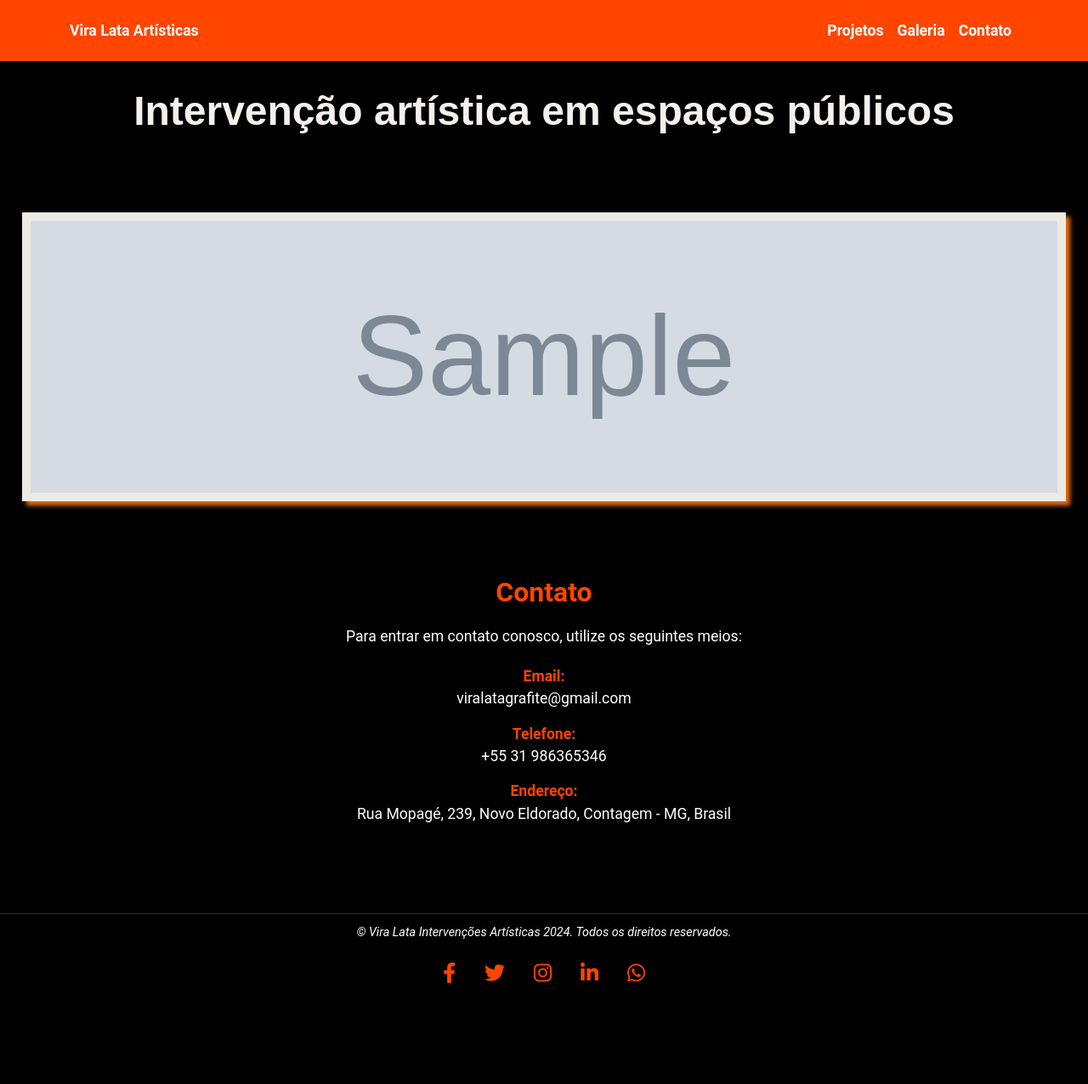
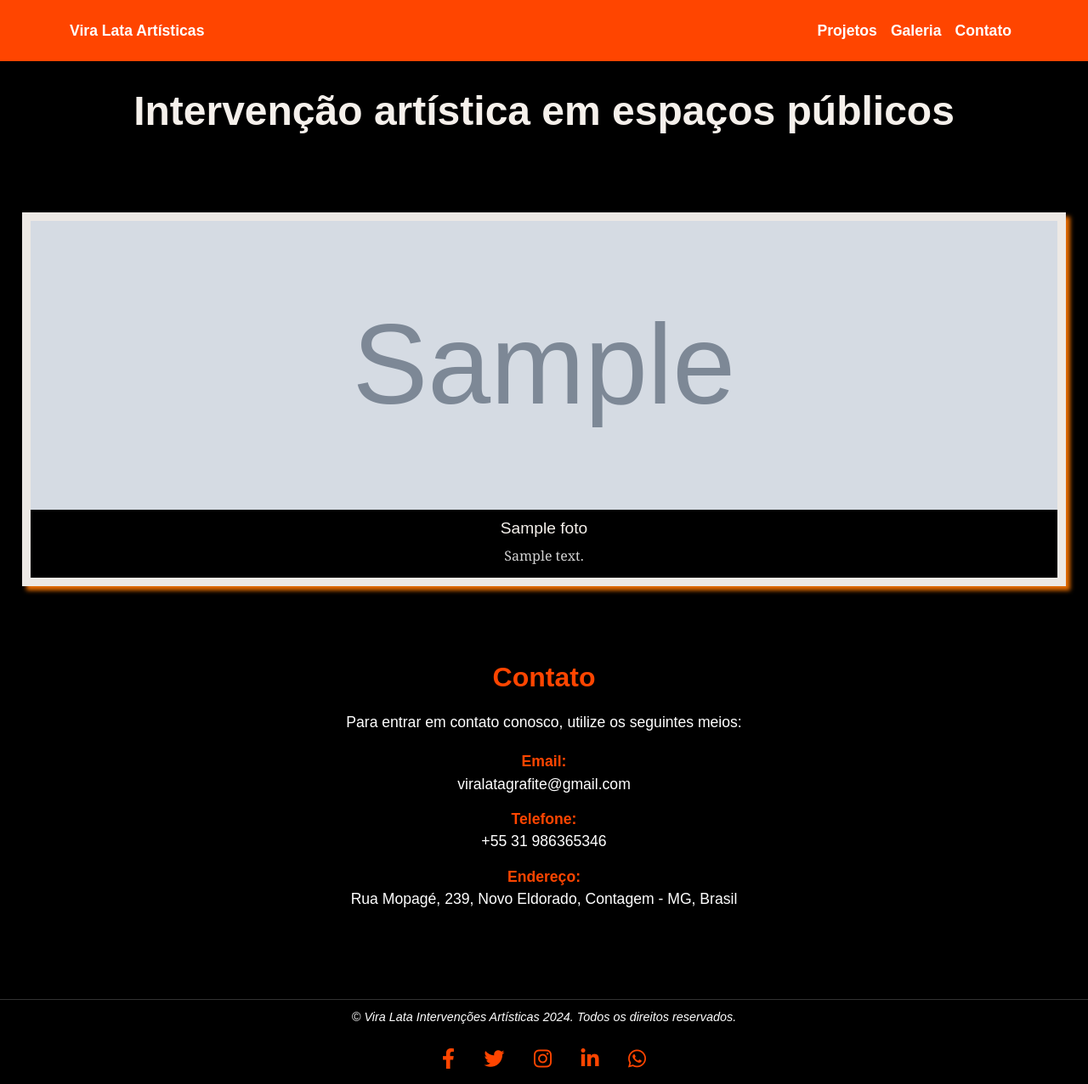
Before and after one commit to david0407j/viralata, a Django app: page /galeria/ in a window 1280 px wide. Shown: the whole page at 85% size. Before the commit the page ends 1157 px from the top, so only its background shows below. Run offline with Django 5.2, Linux system fonts and the light colour scheme; tables that the repository leaves empty hold one stand-in row (values such as "Sample post"); grey boxes marked "Sample" are stand-in pictures.

Commit message:
criação da app base

```diff
--- a/viralata/base/models.py
+++ b/viralata/base/models.py
@@ -1,10 +1,20 @@
 from django.db import models
+
+
+class Categoria(models.Model):
+    nome = models.CharField(max_length=32, unique=True)
+
+    def __str__(self):
+        return self.nome
 
 
 class Foto(models.Model):
     name = models.CharField(max_length=100)
     image = models.ImageField(upload_to="fotos/")
     description = models.TextField(blank=True)
+    categoria = models.ForeignKey(
+        Categoria, on_delete=models.CASCADE, related_name="fotos"
+    )
 
     def __str__(self):
         return self.name
--- a/viralata/base/templates/base/galeria.html
+++ b/viralata/base/templates/base/galeria.html
@@ -16,6 +16,7 @@
         }
         body {
             background-color: #000000;
+            font-family: Arial, Helvetica, sans-serif; /* Fonte padrão para o corpo */
         }
         header {
             height: 200px;
@@ -40,19 +41,32 @@
         }
         .gallery-items {
             width: 340px;
-            height: 340px;
             border: 10px solid hsla(30, 27%, 94%, 0.972);
             box-shadow: 5px 5px 5px hsl(28, 99%, 46%);
             flex-grow: 1;
             transition: transform .5s linear;
+            text-align: center;
         }
         .gallery-items img {
             width: 100%;
-            height: 100%;
+            height: 340px;
             object-fit: cover;
         }
         .gallery-items:hover {
-            transform: scale(1.3);
+            transform: scale(1.1);
+        }
+        .gallery-items h2 {
+            font-size: 1.2rem;
+            margin: 10px 0 5px;
+            color: #f5f0eb;
+        }
+        .gallery-items p {
+            font-size: 1rem;
+            color: #d3d3d3;
+            margin: 10px 15px 15px;
+            line-height: 1.4;
+            font-family: 'Georgia', serif;
+            text-align: center;
         }
         footer {
             height: 100px;
@@ -71,9 +85,13 @@
     <main>
         <div class="gallery-container">
             {% for foto in fotos %}
-                <a href="{{ foto.image.url }}" class="gallery-items">
-                   <img src="{{ foto.image.url }}" alt="{{ foto.name }}">
-                </a>
+                <div class="gallery-items">
+                    <a href="{{ foto.image.url }}">
+                        <img src="{{ foto.image.url }}" alt="{{ foto.name }}">
+                    </a>
+                    <h2>{{ foto.name }}</h2>
+                    <p>{{ foto.description }}</p>
+                </div>
             {% endfor %}
         </div>
     </main>
--- a/viralata/base/views.py
+++ b/viralata/base/views.py
@@ -1,7 +1,15 @@
 from django.shortcuts import render
-from viralata.base.models import Foto
+from .models import Foto, Categoria
 
 
 def galeria(request):
-    fotos = Foto.objects.all()
-    return render(request, "base/galeria.html", {"fotos": fotos})
+    categoria_id = request.GET.get("categoria")
+    if categoria_id:
+        fotos = Foto.objects.filter(categoria_id=categoria_id)
+    else:
+        fotos = Foto.objects.all()
+
+    categorias = Categoria.objects.all()
+    return render(
+        request, "base/galeria.html", {"fotos": fotos, "categorias": categorias}
+    )
```
Also changed, not shown: viralata/base/admin.py (+27 -4 lines), viralata/base/migrations/0001_initial.py, viralata/base/migrations/0002_foto_delete_fotos.py (deleted), viralata/base/migrations/0002_rename_image_foto_imagem.py (added), viralata/base/migrations/0003_rename_imagem_foto_image.py (added).
